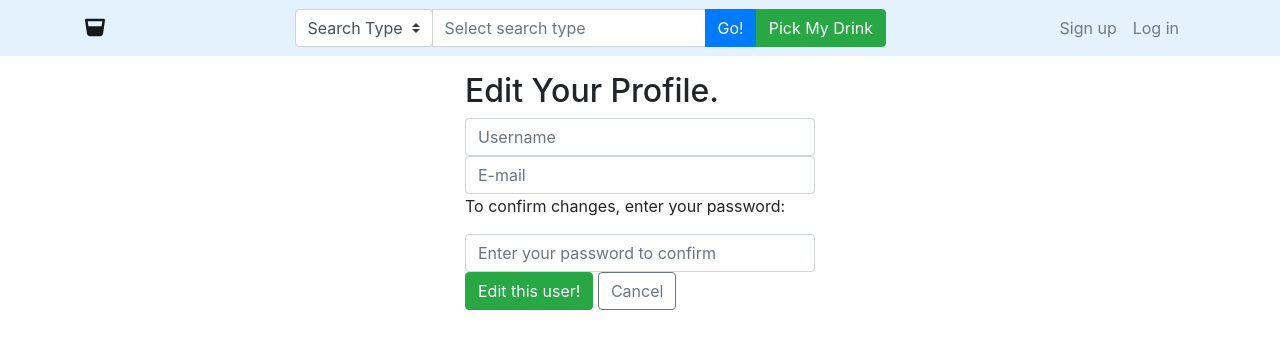
After one commit to icym1lk/how-about-a-drink, a Flask app: template templates/users/edit.html in a window 1280 px wide. The commit adds this page. Shown: the top 349 px of the page. Run offline with Flask 2, Linux system fonts and the light colour scheme; the template is opened without the code that fills it: values that come from a table or form of the project are taken from there, others are empty; some libraries are stand-ins or nearby versions.

Commit message:
Add user details routes and html and implement ability to edit a user

```diff
--- a/app.py
+++ b/app.py
@@ -29,7 +29,6 @@ app.config["SECRET_KEY"] = "secret"
 ##############################################################################
 # User signup/login/logout
 
-
 @app.before_request
 def add_user_to_g():
     """If we're logged in, add curr user to Flask global."""
@@ -40,20 +39,16 @@ def add_user_to_g():
     else:
         g.user = None
 
-
 def do_login(user):
     """Log in user."""
 
     session[CURR_USER_KEY] = user.id
-
 
 def do_logout():
     """Logout user."""
 
     if CURR_USER_KEY in session:
         del session[CURR_USER_KEY]
-
-
 
 @app.route('/signup', methods=["GET", "POST"])
 def signup():
@@ -89,7 +84,6 @@ def signup():
     else:
         return render_template('users/signup.html', form=form)
 
-
 @app.route('/login', methods=["GET", "POST"])
 def login():
     """Handle user login."""
@@ -109,7 +103,6 @@ def login():
 
     return render_template('users/login.html', form=form)
 
-
 @app.route('/logout')
 def logout():
     """Handle logout of user."""
@@ -119,7 +112,6 @@ def logout():
     flash(f'Goodbye {user.username}', "info")
     do_logout()
     return redirect("/")
-
 
 @app.route("/")
 def homepage():
@@ -180,3 +172,92 @@ def random_cocktail():
     data = res.json()
 
     return render_template("results.html", form=form, data=data)
+
+##############################################################################
+# General user routes:
+
+@app.route('/users/<int:user_id>')
+def users_show(user_id):
+    """Show user profile."""
+
+    user = User.query.get_or_404(user_id)
+    form = UserEditForm(obj=user)
+
+    return render_template('users/show.html', user=user, form=form)
+
+@app.route('/users/profile', methods=["GET", "POST"])
+def profile():
+    """Update profile for current user."""
+
+    if not g.user:
+        flash("Access unauthorized.", "danger")
+        return redirect("/")
+
+    user = g.user
+    form = UserEditForm(obj=user)
+
+    if form.validate_on_submit():
+        if User.authenticate(user.username, form.password.data):
+            user.username = form.username.data
+            user.email = form.email.data
+
+            db.session.add(user)
+            db.session.commit()
+            return redirect(f"/users/{user.id}")
+
+        flash("Incorrect password entered. Please try again.", "danger")
+
+    return render_template("/users/edit.html", form=form, user=user)
+
+# Favorite a drink
+@app.route('/users/add_like/<int:message_id>', methods=["GET", "POST"])
+def add_like(message_id):
+    """Like message with current user."""
+
+    if not g.user:
+        flash("Access unauthorized.", "danger")
+        return redirect("/")
+
+    user = g.user
+    liked = [l.id for l in user.likes]
+    liked_messages = Message.query.filter(Message.id.in_(liked)).all()
+
+    if message_id in liked:
+        like = Likes.query.filter(Likes.user_id == user.id, Likes.message_id == message_id).first()
+        db.session.delete(like)
+        db.session.commit()
+        return redirect("/")
+
+    new_like = Likes(user_id=g.user.id, message_id=message_id)
+    db.session.add(new_like)
+    db.session.commit()
+
+    return redirect("/")
+
+@app.route('/users/<int:user_id>/likes')
+def users_likes(user_id):
+    """Show list of likes of this user."""
+
+    if not g.user:
+        flash("Access unauthorized.", "danger")
+        return redirect("/")
+
+    user = User.query.get_or_404(user_id)
+    liked = [l.id for l in user.likes]
+    liked_messages = Message.query.filter(Message.id.in_(liked)).all()
+    return render_template("/users/likes.html", user=user, liked_messages=liked_messages)
+
+@app.route('/users/delete', methods=["POST"])
+def delete_user():
+    """Delete user."""
+
+    if not g.user:
+        flash("Access unauthorized.", "danger")
+        return redirect("/")
+
+    do_logout()
+
+    db.session.delete(g.user)
+    db.session.commit()
+
+    return redirect("/signup")
--- /dev/null
+++ b/templates/users/edit.html
@@ -0,0 +1,36 @@
+{% extends 'base.html' %}
+
+{% block content %}
+
+  <div class="row justify-content-md-center">
+    <div class="col-md-4">
+      <h2 class="join-message">Edit Your Profile.</h2>
+      <form method="POST" id="user_form">
+        {{ form.hidden_tag() }}
+
+        {% for field in form if field.widget.input_type != 'hidden' and field.name != 'password' %}
+          {% for error in field.errors %}
+            <span class="text-danger">{{ error }}</span>
+          {% endfor %}
+          {{ field(placeholder=field.label.text, class="form-control") }}
+        {% endfor %}
+
+        <p>To confirm changes, enter your password:</p>
+        {% if form.password.errors %}
+          {% for error in form.password.errors %}
+            <span class="text-danger">
+            {{ error }}
+          </span>
+          {% endfor %}
+        {% endif %}
+        {{ form.password(placeholder="Enter your password to confirm", class="form-control") }}
+
+        <div class="edit-btn-area">
+          <button class="btn btn-success">Edit this user!</button>
+          <a href="/users/{{ user.id }}" class="btn btn-outline-secondary">Cancel</a>
+        </div>
+      </form>
+    </div>
+  </div>
+
+{% endblock %}
--- a/templates/users/login.html
+++ b/templates/users/login.html
@@ -4,9 +4,9 @@
 
 {% block content %}
 
-  <div class="row justify-content-md-center">
-    <div class="col-md-7 col-lg-5">
-      <h2 class="join-message">Welcome back.</h2>
+  <div class="row full-width justify-content-center">
+    <div class="col-lg-4">
+      <h2 class="join-message text-center">Welcome back.</h2>
 
       <form method="POST" id="user_form">
         {{ form.hidden_tag() }}
--- a/templates/users/signup.html
+++ b/templates/users/signup.html
@@ -4,9 +4,9 @@
 
 {% block content %}
 
-  <div class="row justify-content-md-center">
-  <div class="col-md-7 col-lg-5">
-    <h2 class="join-message">Join today.</h2>
+  <div class="row full-width justify-content-md-center">
+  <div class="col-lg-4">
+    <h2 class="join-message text-center">Join today.</h2>
     <form method="POST" id="user_form">
       {{ form.hidden_tag() }}
 
```
Also changed, not shown: templates/users/detail.html (added, +26 -0 lines), templates/users/show.html (added, +27 -0 lines).
